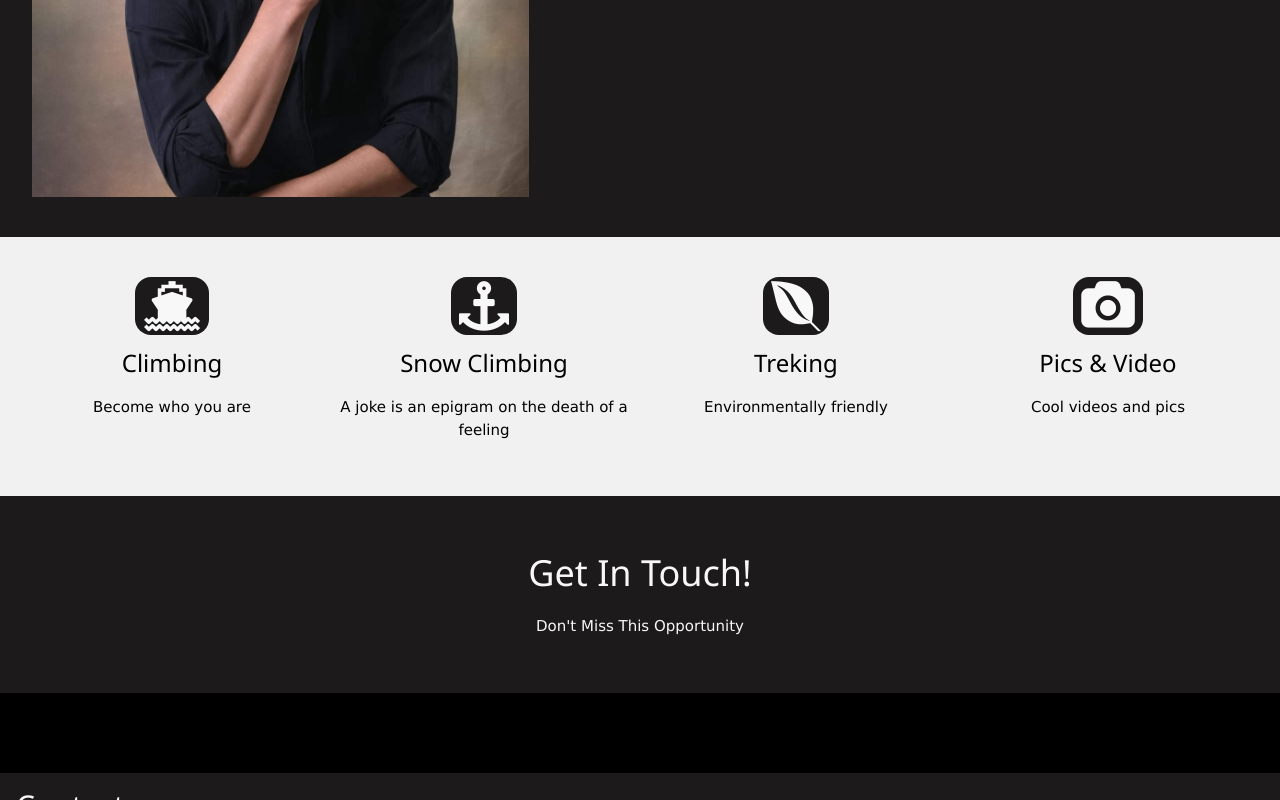
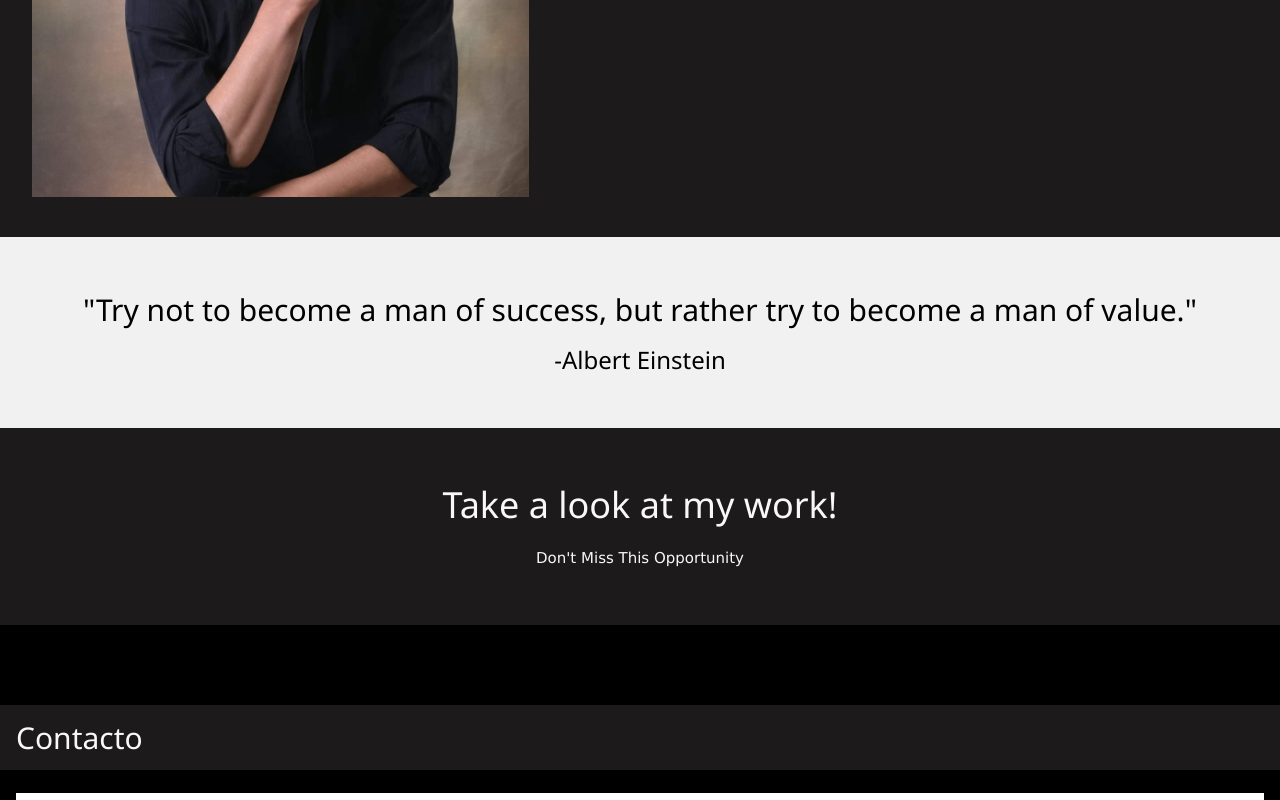
Before and after one commit to SamirSaba15/Samir_Web_Page-New, a plain HTML site: page Index.html in a window 1280 px wide. Shown: the part 1032-1832 px from the top of the page. Drawn offline with Linux system fonts and the light colour scheme.

Commit message:
Update Index.html

```diff
--- a/Index.html
+++ b/Index.html
@@ -39,7 +39,7 @@
   <SECTION id=packages class="section w3-blue w3-hover-opacity">
     <div class="w3-container w3-center">
         <h1>Activista, Modelo y Administrador</h1>
-        <p>Nothing on earth consumes a man more quickly than the passion of resentment</p>
+        <p>Welcome to my online Portfolio, take a look around and if you like my work don't hesitate to contact me!</p>
     </div>
     </SECTION>
     <!--Quién soy-->
@@ -128,31 +128,8 @@
     <section class="section w3-light-grey">
         <div class="w3-container w3-center">
             <div class="w3-row">
-
-                <div class="w3-col m3">
-                    <i class="fa fa-ship w3-blue3 w3-round-xlarge w3-padding-small"></i>
-                    <h3>Climbing</h3>
-                    <p>Become who you are</p>
-                </div>
-
-                <div class="w3-col m3">
-                    <i class="fa fa-anchor w3-blue3 w3-round-xlarge w3-padding-small"></i>
-                    <h3>Snow Climbing</h3>
-                    <p>A joke is an epigram on the death of a feeling</p>
-                </div>
-
-                <div class="w3-col m3">
-                    <i class="fa fa-envira w3-blue3 w3-round-xlarge w3-padding-small"></i>
-                    <h3>Treking</h3>
-                    <p>Environmentally friendly</p>
-                </div>
-
-                <div class="w3-col m3">
-                    <i class="fa fa-camera w3-blue3 w3-round-xlarge w3-padding-small"></i>
-                    <h3>Pics & Video</h3>
-                    <p>Cool videos and pics</p>
-                </div>
-
+                <h2>"Try not to become a man of success, but rather try to become a man of value."</h2>
+                <h3>-Albert Einstein</h3>
             </div>
         </div>
     </section>
@@ -161,7 +138,7 @@
     <!--CONTACT HEADING-->
         <SECTION id=contact class="section w3-blue4 w3-hover-opacity">
         <div class="w3-container w3-center">
-            <h1>Get In Touch!</h1>
+            <h1>Take a look at my work!</h1>
             <p>Don't Miss This Opportunity</p>
         </div>
         </SECTION>
```
